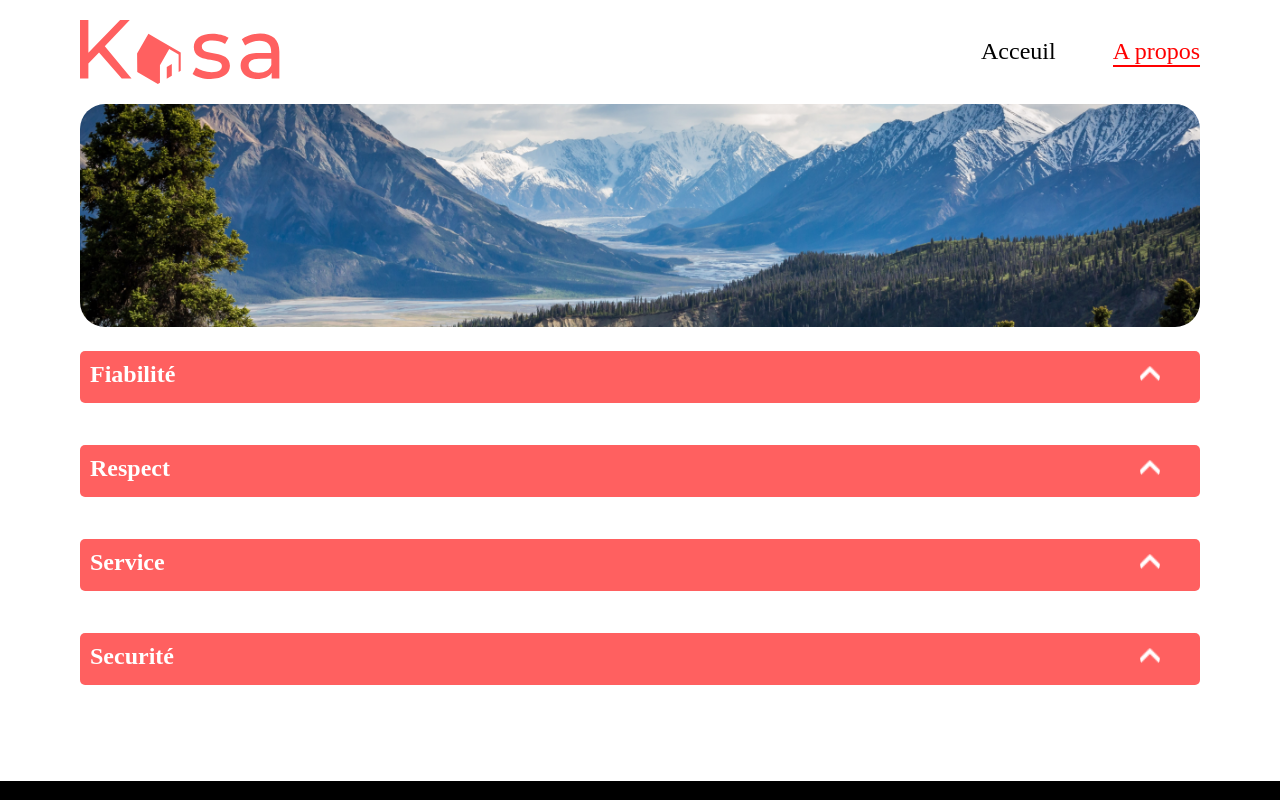
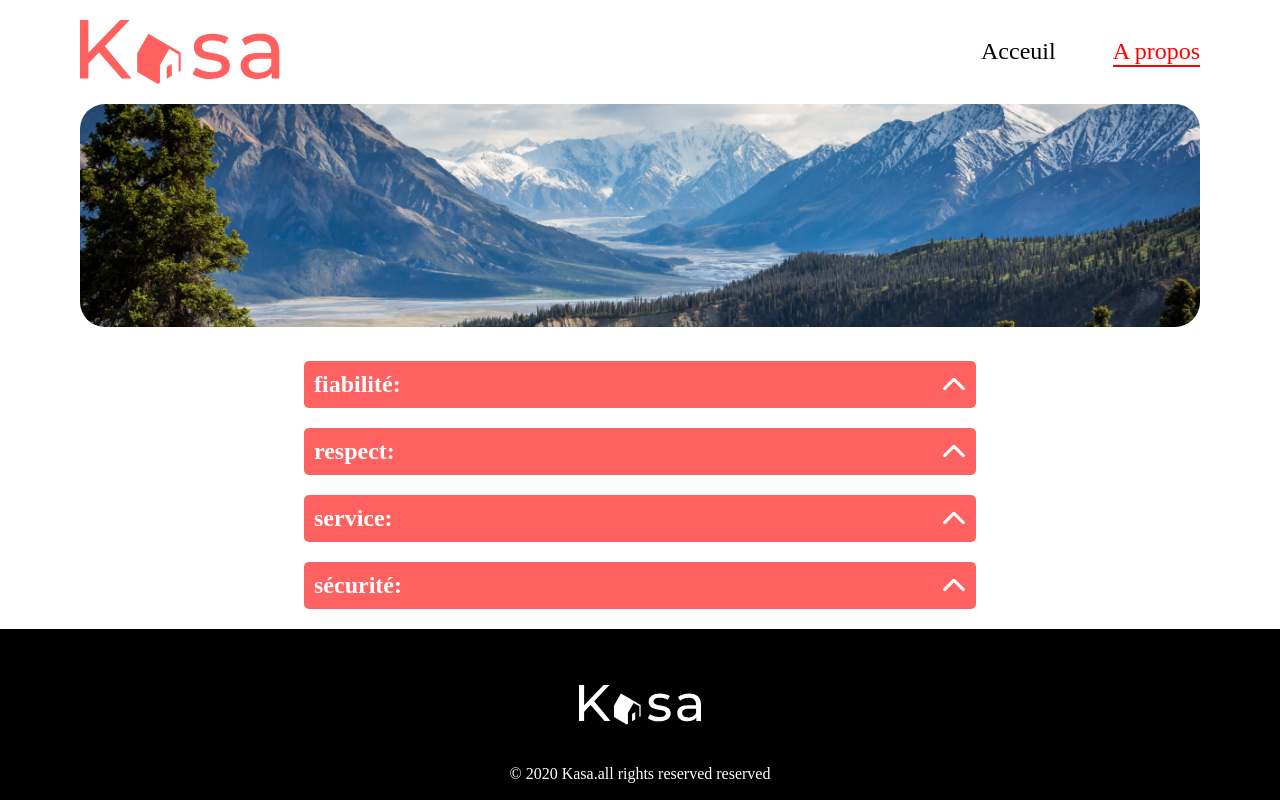
Before and after one commit to Kyssangel/projet8, a React (Vite) app: page /about in a window 1280 px wide. Shown: the top 800 px of the page. Built offline with nearby package versions, Linux system fonts and the light colour scheme.

Commit message:
amelioration accordion aboutData

```diff
--- a/public/aboutData.js
+++ /dev/null
@@ -1,13 +0,0 @@
-const aboutData ={
-
-    fiability:
-      "Les annonces postées sur Kasa garantissent une fiabilité totale. Les photos sont conformes aux logements, et toutes les informations sont régulièrement vérifiées par nos équipes.",
-    respect:
-      "La bienveillance fait partie des valeurs fondatrices de Kasa. Tout comportement discriminatoire ou de perturbation du voisinage entraînera une exclusion de notre plateforme.",
-    service:
-      "Nos équipes se tiennent à votre disposition pour vous fournir une expérience parfaite. N'hésitez pas à nous contacter si vous avez la moindre question.",
-    security:
-      "La sécurité est la priorité de Kasa. Aussi bien pour nos hôtes que pour les voyageurs, chaque logement correspond aux critères de sécurité établis par nos services. En laissant une note aussi bien à l'hôte qu'au locataire, cela permet à nos équipes de vérifier que les standards sont bien respectés. Nous organisons également des ateliers sur la sécurité domestique pour nos hôtes.",
-  };
-
- export default  aboutData;
--- a/src/pages/AboutData.jsx
+++ b/src/pages/AboutData.jsx
@@ -1,55 +1,40 @@
-import{ useState } from "react";
-import Vector from "../assets/images/ChevronUp.png";
-import aboutData from "../../public/aboutData";
 
-const AboutTable = () => {
-  const [collapsedSections, setCollapsedSections] = useState({
-    slogan: true,
-    fiability: true,
-    respect: true,
-    service: true,
-    security: true
-  });
+import { useState } from "react";
+import ChevronUp from "../assets/images/ChevronUp.png";
 
-  const toggleCollapse = section => {
-    setCollapsedSections(prevState => ({
-      ...prevState,
-      [section]: !prevState[section]
-    }));
-  };
+function AccordionItem({ title, content }) {
+  const [isActive, setIsActive] = useState(false);
 
   return (
-    <div className="about-table">
-
-      <div className="category">
-        <h2 onClick={() => toggleCollapse("fiability")}>Fiabilité</h2>
-        {!collapsedSections["fiability"] && <p>{aboutData.fiability}</p>}
-        <button className="button" onClick={() => toggleCollapse("fiability")}>
-          <img src={Vector} alt="chevron" style={{ transform: collapsedSections["fiability"] ? "rotate(0deg)" : "rotate(180deg)" }} />
-        </button>
-      </div>
-      <div className="category">
-        <h2 onClick={() => toggleCollapse("respect")}>Respect</h2>
-        {!collapsedSections["respect"] && <p>{aboutData.respect}</p>}
-        <button className="button" onClick={() => toggleCollapse("respect")}>
-          <img src={Vector} alt="chevron" style={{ transform: collapsedSections["respect"] ? "rotate(0deg)" : "rotate(180deg)" }} />
-        </button>
-      </div>
-      <div className="category">
-        <h2 onClick={() => toggleCollapse("service")}>Service</h2>
-        {!collapsedSections["service"] && <p>{aboutData.service}</p>}
-        <button className="button" onClick={() => toggleCollapse("service")}>
-          <img src={Vector} alt="chevron" style={{ transform: collapsedSections["service"] ? "rotate(0deg)" : "rotate(180deg)" }} />
-        </button>
-      </div>
-      <div className="category">
-        <h2 onClick={() => toggleCollapse("security")}>Securité</h2>
-        {!collapsedSections["security"] && <p>{aboutData.security}</p>}
-        <button className="button" onClick={() => toggleCollapse("security")}>
-          <img src={Vector} alt="chevron" style={{ transform: collapsedSections["security"] ? "rotate(0deg)" : "rotate(180deg)" }} />
-        </button>
-      </div>
+    <div className="accordion-item">
+      <h2 className="accordion-header" onClick={() => setIsActive(!isActive)}>
+        {title}
+        <img src={ChevronUp} alt="Arrow" className={`arrow ${isActive ? "up" : "down"}`} />
+      </h2>
+      {isActive && <div className="accordion-content">{content}</div>}
     </div>
   );
-};
-export default AboutTable;
+}
+
+export default function Accordion() {
+  return (
+    <div className="accordion">
+      <AccordionItem
+        title="fiabilité:"
+        content="Les annonces postées sur Kasa garantissent une fiabilité totale. Les photos sont conformes aux logements, et toutes les informations sont régulièrement vérifiées par nos équipes."
+      />
+      <AccordionItem
+        title="respect:"
+        content="La bienveillance fait partie des valeurs fondatrices de Kasa. Tout comportement discriminatoire ou de perturbation du voisinage entraînera une exclusion de notre plateforme."
+      />
+      <AccordionItem
+        title="service:"
+        content="Nos équipes se tiennent à votre disposition pour vous fournir une expérience parfaite. N'hésitez pas à nous contacter si vous avez la moindre question."
+      />
+      <AccordionItem
+        title="sécurité:"
+        content="La sécurité est la priorité de Kasa. Aussi bien pour nos hôtes que pour les voyageurs, chaque logement correspond aux critères de sécurité établis par nos services. En laissant une note aussi bien à l'hôte qu'au locataire, cela permet à nos équipes de vérifier que les standards sont bien respectés. Nous organisons également des ateliers sur la sécurité domestique pour nos hôtes."
+      />
+    </div>
+  );
+}
--- a/src/sass/about.scss
+++ b/src/sass/about.scss
@@ -4,6 +4,7 @@
 .about{
 padding-left: 80px;
 padding-right: 80px;
+align-items: center;
     img{
         width: 100%;
       height: 223px;
--- a/src/sass/aboutData.scss
+++ b/src/sass/aboutData.scss
@@ -1,89 +1,60 @@
-.about-table {
-  height: 450px;
-  .category {
-    padding-top: 20px;
-    margin-bottom: 40px;
-    height: 54px;
-
-    h2 {
-      flex-direction: row-reverse;
-      margin: 0;
-      width: 100%;
-      cursor: pointer;
-      background-color: #ff6060;
-      color: white;
-      padding-left: 10px;
-      font-size: 24px;
-      height: 52px;
-      border-radius: 5px;
-      padding-top: 10px;
-    }
-
-    p {
-      margin: 0;
-      padding-left: 20px;
-      height: 45px;
-      background: #f6f6f673;
-
-      padding-bottom: 80px;
-      button {
-        background: none;
-        border: none;
-        cursor: pointer;
-        padding: 5px;
-      }
-    }
-
-    img {
-      position: relative;
-      top: 20px;
-      height: 20px;
-      width: 20px;
-      transition: transform 0.3s ease;
-      color: white;
-      right: 40px;
-    }
-    .button {
-      background-color: transparent;
-      border: transparent;
-    }
-  }
-}
-.category {
-  position: relative;
-}
-.category button {
-  position: absolute;
-  top: 50%;
-  right: 0;
-  transform: translateY(-50%);
+div.accordion {
+ padding-top: 30px;
+ width: 80%;
+  overflow: hidden;
+justify-content: center;
+ padding-left: 20%;
 }
 
-.category button img {
+.accordion-item {
+ padding-bottom:20px;
+justify-content: center;
+}
+
+.accordion-header {
+  background: #FF6060;
+ border-radius: 5px;
+  color: white;
+  padding: 10px;
+  margin: 0;
+  cursor: pointer;
+  display: flex;
+  align-items: center;
+}
+
+.accordion-content {
+  padding: 10px;
+  background: #F6F6F673;
+border: none;
+}
+
+.arrow {
+
+  margin-left: auto;
   transition: transform 0.3s ease;
 }
 
-.collapsed {
+.arrow.up {
   transform: rotate(180deg);
+    height:52px ;
+
 }
+img.arrow.down{
+  width:24px ;
+  height: 13px;
+  border-radius: 5px;
+}
+   img.arrow.up{
+ width:24px ;
+ height: 13px;
+   object-fit: cover;
+    }
 
-@media only screen and (max-width: 1024px) {
-  .about-table {
-    height: auto;
-  }
+    @media only screen and (max-width: 480px) {
+      div.accordion{
+padding: 0;
+width: 100%;
+padding-top: 10px;
+      }
 
-  .category h2 {
-    font-size: 20px;
-  }
-
-  .category p {
-    padding-bottom: 60px;
-  }
-  .category img {
-    height: 16px;
-    width: 16px;
-    top: 16px;
-    right: 20px;
-  }
-}
-//////
+    }
```
